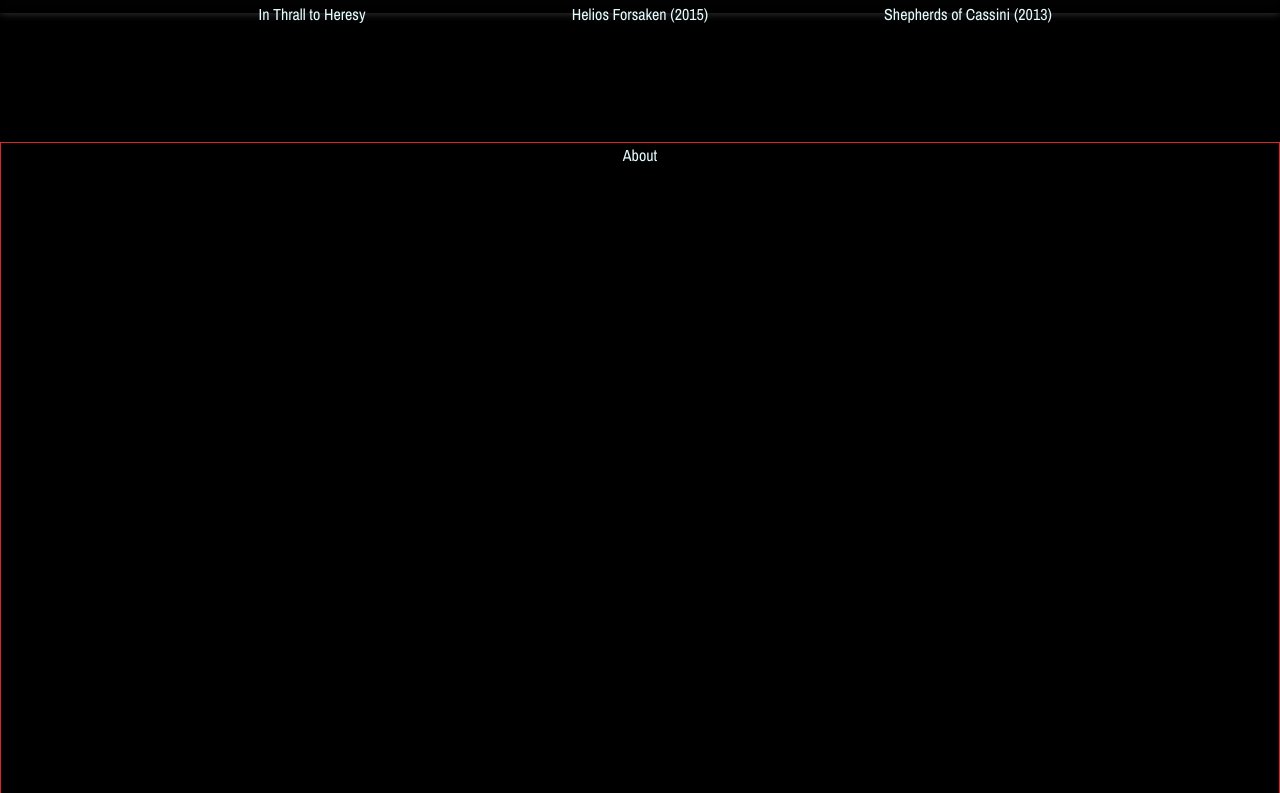
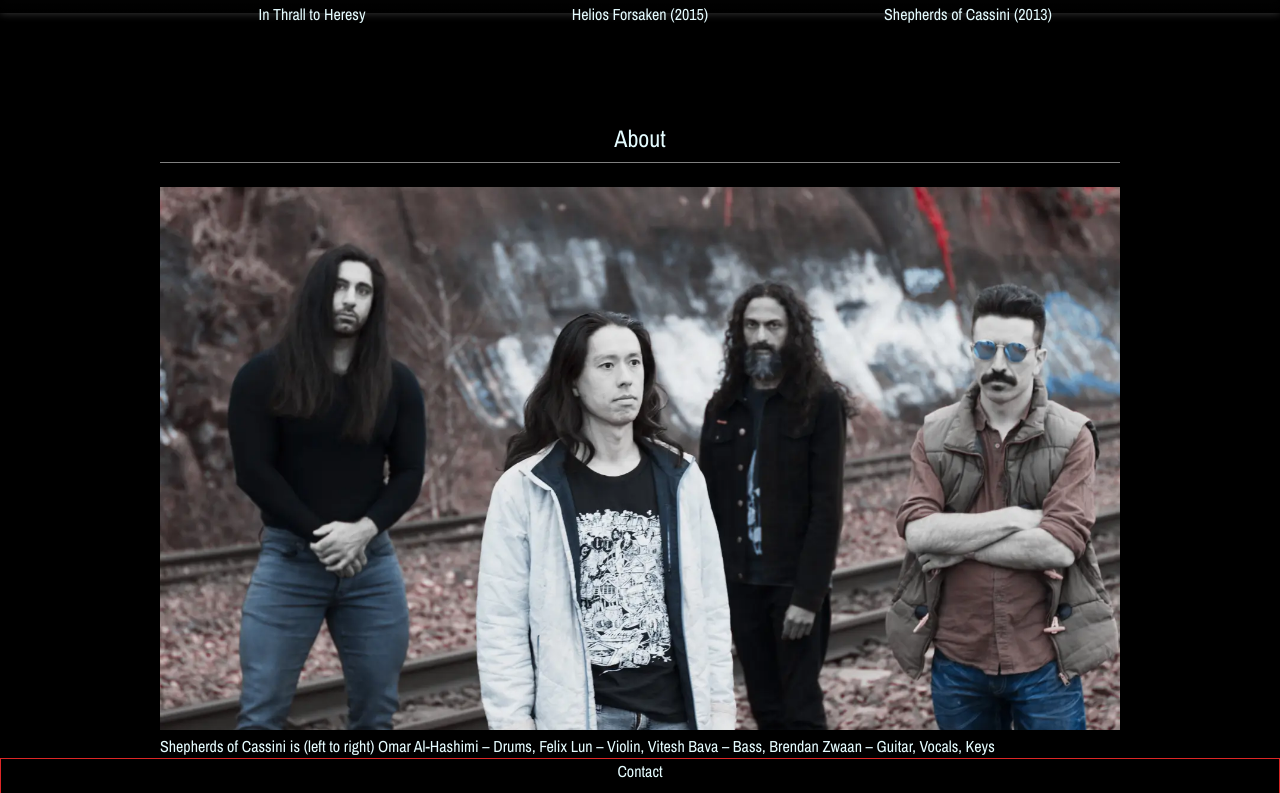
Before and after one commit to viteshbava/shepherds-website, a Next.js app: page / in a window 1280 px wide. Shown: the part 1267-2060 px from the top of the page. Built offline with nearby package versions, Linux system fonts and the light colour scheme; grey boxes are pictures that could not be loaded.

Commit message:
Start of About section

```diff
--- a/app/components/home/About.tsx
+++ b/app/components/home/About.tsx
@@ -1,10 +1,25 @@
 import React from 'react';
+import Section from '../ui/Section';
+import Image from 'next/image';
 
 const About = () => {
   return (
-    <section id='about' className='mt-24 min-h-screen border border-red-600 w-full'>
-      About
-    </section>
+    <Section id='about' className='mt-24'>
+      <h2 className='mb-6 text-2xl pb-2 w-full border-white/50 border-b-[1px]'>About</h2>
+      <div className='relative w-full aspect-[990/560]'>
+        <Image
+          priority
+          src='/imgs/about-photo.webp'
+          alt='Band members standing together'
+          className='object-cover'
+          layout='fill'
+        />
+      </div>
+      <p className='self-start text-left mt-1 text-sm sm:text-base'>
+        Shepherds of Cassini is (left to right) Omar Al-Hashimi – Drums, Felix Lun – Violin, Vitesh
+        Bava – Bass, Brendan Zwaan – Guitar, Vocals, Keys
+      </p>
+    </Section>
   );
 };
 
--- a/app/components/home/Music.tsx
+++ b/app/components/home/Music.tsx
@@ -7,8 +7,8 @@ import Link from 'next/link';
 const Music = () => {
   return (
     <Section id='music' className='mt-24'>
-      <h2 className='text-2xl pb-2 w-full border-white/50 border-b-[1px]'>Music</h2>
-      <div className='md:flex flex-wrap justify-center w-full gap-6 mt-6'>
+      <h2 className='mb-6 text-2xl pb-2 w-full border-white/50 border-b-[1px]'>Music</h2>
+      <div className='md:flex flex-wrap justify-center w-full gap-6'>
         {[...musicList].reverse().map((release, index) => {
           const year = release?.releaseDate?.getFullYear();
           const caption = `${release.name}${year ? ` (${year})` : ''}`;
@@ -16,7 +16,7 @@ const Music = () => {
             <Link
               key={index}
               href={`/music/${release.slug}`}
-              className='w-full md:w-[calc((100%-1.5rem*2)/2)] lg:w-[calc((100%-1.5rem*2)/3)] mb-5 hover:opacity-80'>
+              className='inline-block w-full md:w-[calc((100%-1.5rem*2)/2)] lg:w-[calc((100%-1.5rem*2)/3)] mb-6 sm:mb-0  hover:opacity-80'>
               <div className='relative aspect-square w-full'>
                 <Image
                   priority
--- a/app/components/home/hero/Hero.tsx
+++ b/app/components/home/hero/Hero.tsx
@@ -26,10 +26,12 @@ const Hero = () => {
               <h2 className='text-lg sm:text-3xl text-red_important'>In Thrall to Heresy</h2>
               <p className='sm:text-lg'>New album out now</p>
             </div>
-            <p className='text-sm sm:text-base mt-4'>
-              From upcoming album <span className=' text-red_important'>In Thrall to Heresy</span>
-            </p>
-            <p className='text-red_important'>99 | 99 | 2024</p>
+            {/* <div className='mt-4'>
+              <p className='text-sm sm:text-base'>
+                From upcoming album <span className=' text-red_important'>In Thrall to Heresy</span>
+              </p>
+              <p className='text-red_important'>99 | 99 | 2024</p>
+            </div> */}
             <h3 className='text-lg sm:text-xl mt-4 sm:mt-6 mb-3 text-red_bright'>
               Listen | Purchase
             </h3>
```
Also changed, not shown: public/imgs/about-photo.webp (added).
